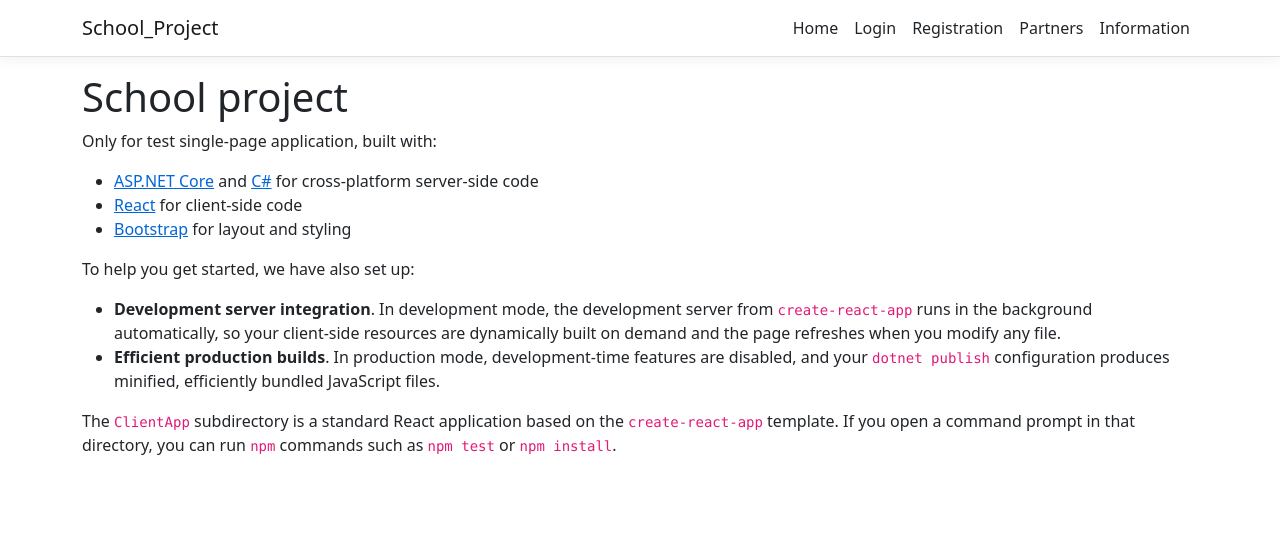
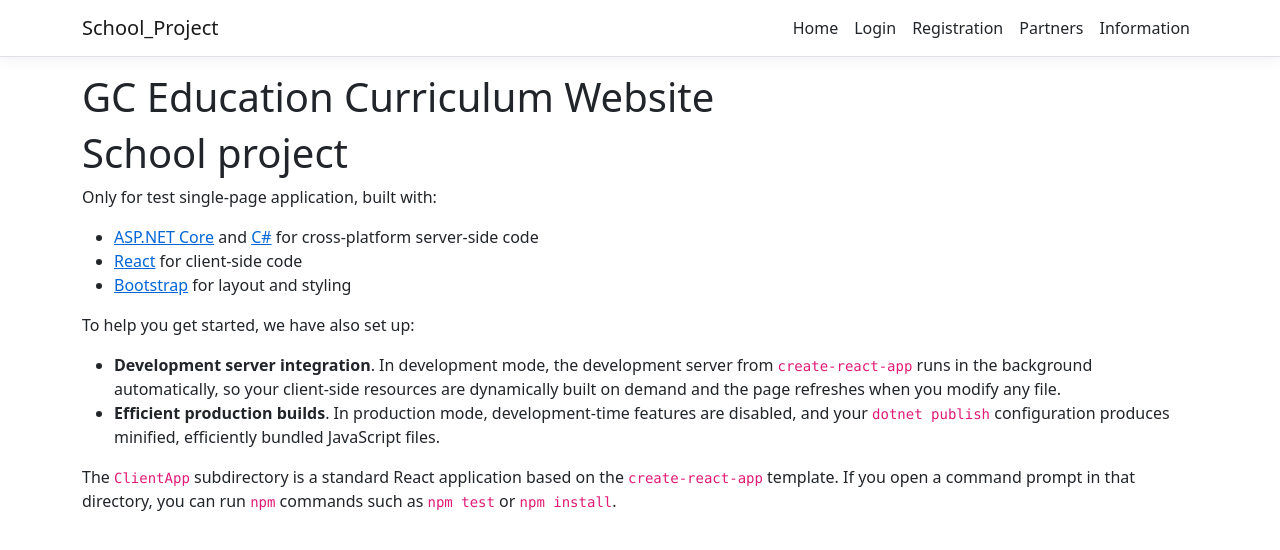
Before and after one commit to ruslan1b/S_Project, a React (Create React App) app in the folder ClientApp/: page / in a window 1280 px wide. Shown: the top 550 px of the page. Built offline with nearby package versions, Linux system fonts and the light colour scheme.

Commit message:
first setting Home page

```diff
--- a/ClientApp/src/components/Home.js
+++ b/ClientApp/src/components/Home.js
@@ -5,7 +5,8 @@ export class Home extends Component {
 
   render () {
     return (
-      <div>
+        <div>
+            <h1>GC Education Curriculum Website</h1>
         <h1>School project</h1>
         <p>Only for test single-page application, built with:</p>
         <ul>
```
